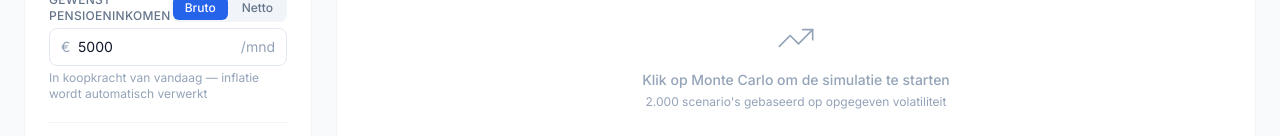
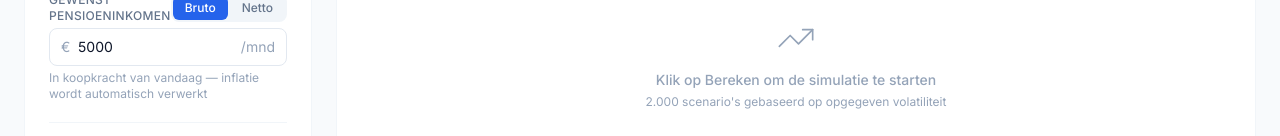
Before and after one commit to hendrik-titolab/financieel-onafhankelijk, a React (Vite) app: page / in a window 1280 px wide. Shown: the part 816-952 px from the top of the page. Built offline with nearby package versions, Linux system fonts and the light colour scheme.

Commit message:
Vervang 'Monte Carlo' door 'Bereken' in placeholder tekst

```diff
--- a/src/components/PensionPlanner/ResultsPanel.tsx
+++ b/src/components/PensionPlanner/ResultsPanel.tsx
@@ -318,7 +318,7 @@ export function ResultsPanel({ inputs, result, mc, isCalculating, onRunMonteCarl
           <div className="h-[300px] flex flex-col items-center justify-center text-slate-400 gap-3">
             <TrendingUp size={40} strokeWidth={1} />
             <div className="text-center">
-              <p className="text-sm font-medium">Klik op Monte Carlo om de simulatie te starten</p>
+              <p className="text-sm font-medium">Klik op Bereken om de simulatie te starten</p>
               <p className="text-xs mt-1">2.000 scenario's gebaseerd op opgegeven volatiliteit</p>
             </div>
           </div>
```
